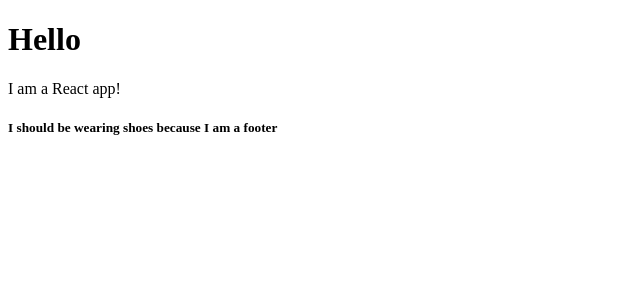
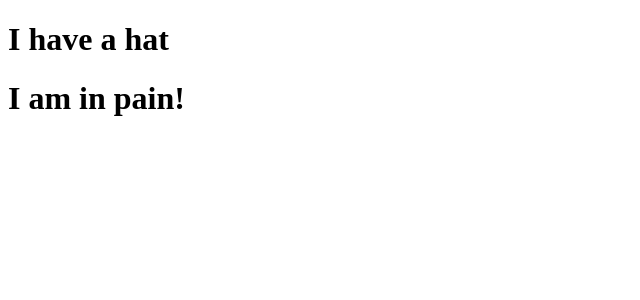
Before and after one commit to mattjkatz/fun-facts-about-react, a React (Create React App) app: page / in a window 1280 px wide. Shown: the top 300 px of the page, without its empty margins (0-640 px from the left). Built offline with nearby package versions, Linux system fonts and the light colour scheme.

Commit message:
fix structure to look more like the tutorials

```diff
--- a/src/App.js
+++ /dev/null
@@ -1,3 +0,0 @@
-export default function app() {
-  return <p>I am a React app!</p>;
-}
--- a/src/Footer.js
+++ /dev/null
@@ -1,3 +0,0 @@
-export default function Footer() {
-  return <h5>I should be wearing shoes because I am a footer</h5>;
-}
--- /dev/null
+++ b/src/components/Main.js
@@ -0,0 +1,3 @@
+export default function main() {
+  return <h1>I am in pain!</h1>;
+}
--- a/src/Navbar.js
+++ b/src/components/Navbar.js
@@ -1,3 +1,3 @@
 export default function Navbar() {
-  return <h1>Hello</h1>;
+  return <h1>I have a hat</h1>;
 }
--- a/src/index.js
+++ b/src/index.js
@@ -1,16 +1,14 @@
 import React from "react";
 import ReactDOM from "react-dom/client";
 import "./style.css";
-import Navbar from "./Navbar.js";
-import App from "./App.js";
-import Footer from "./Footer.js";
+import Navbar from "./components/Navbar.js";
+import Main from "./components/Main.js";
 
 function Everything() {
   return (
     <div>
       <Navbar />
-      <App />
-      <Footer />
+      <Main />
     </div>
   );
 }
```
